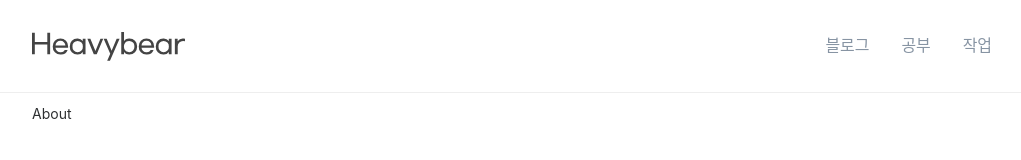
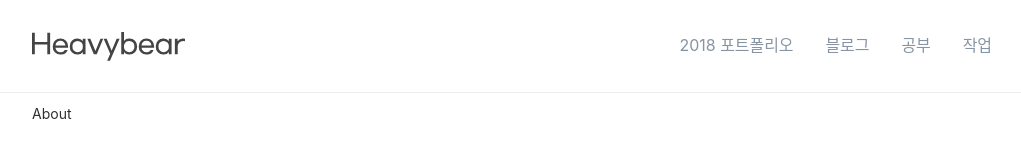
Before and after one commit to cksrlcks/next-blog, a Next.js app: page /about in a window 1280 px wide. Shown: the top 160 px of the page, without its empty margins (128-1149 px from the left). Built offline with nearby package versions, Linux system fonts and the light colour scheme.

Commit message:
2018 link add

```diff
--- a/components/header.js
+++ b/components/header.js
@@ -1,83 +1,107 @@
-import ActiveLink from './activeLink';
-import Link from 'next/link'
-import styled from 'styled-components';
-import Logo from '../components/logo';
+import ActiveLink from "./activeLink";
+import Link from "next/link";
+import styled from "styled-components";
+import Logo from "../components/logo";
 
 const Nav = () => {
   return (
     <Header>
       <div className="global-inner">
-                <h1 className="logo"><Link prefetch={true} href="/"><a><Logo className="logo" /></a></Link></h1>
+        <h1 className="logo">
+          <Link prefetch={true} href="/">
+            <a>
+              <Logo className="logo" />
+            </a>
+          </Link>
+        </h1>
         <nav className="gnb">
-                    <ActiveLink prefetch={true} href="/blog" activeClassName='active'><a>블로그</a></ActiveLink>
-                    <ActiveLink prefetch={true} href="/study" activeClassName='active'><a>공부</a></ActiveLink>
-                    <ActiveLink prefetch={true} href="/work" activeClassName='active'><a>작업</a></ActiveLink>
+          <a
+            href="https://heavybear.cafe24.com/2018/"
+            target="_blank"
+            rel="noopener noreferrer"
+          >
+            2018 <i>포트폴리오</i>
+          </a>
+          <ActiveLink prefetch={true} href="/blog" activeClassName="active">
+            <a>블로그</a>
+          </ActiveLink>
+          <ActiveLink prefetch={true} href="/study" activeClassName="active">
+            <a>공부</a>
+          </ActiveLink>
+          <ActiveLink prefetch={true} href="/work" activeClassName="active">
+            <a>작업</a>
+          </ActiveLink>
         </nav>
         <WritePost>Write</WritePost>
       </div>
     </Header>
-    )
-}
+  );
+};
 
 export default Nav;
 
 const Header = styled.header`
-    background:#fff;
-    border-bottom:1px solid #eee;
-    font-size:1.14em;
-    .global-inner{
-        display:flex;
-        justify-content:space-between;
-        align-item:center;
-        padding:2em 0 1.8em;
-        transition:all 0.2s ease;
+  background: #fff;
+  border-bottom: 1px solid #eee;
+  font-size: 1.14em;
+  .global-inner {
+    display: flex;
+    justify-content: space-between;
+    align-item: center;
+    padding: 2em 0 1.8em;
+    transition: all 0.2s ease;
 
     @media (max-width: 968px) {
-            padding:1.8em 1em 1.6em;
+      padding: 1.8em 1em 1.6em;
     }
     @media (max-width: 768px) {
-            padding:1.6em 1em 1.4em;
+      padding: 1.6em 1em 1.4em;
     }
 
-        nav{
-            line-height:1.8em;
-            display:flex;
-            align-item:center;
-            a{
-                display:block;
-                margin-left:2em;
-                color:#8794A3;
+    nav {
+      line-height: 1.8em;
+      display: flex;
+      align-item: center;
+      a {
+        display: block;
+        margin-left: 2em;
+        color: #8794a3;
         transition: color 0.2s;
-                &:hover{
-
-                    color:#435061
+        &:hover {
+          color: #435061;
         }
-                &.active{
-                    color:rgb(34, 184, 207);
+        &.active {
+          color: rgb(34, 184, 207);
         }
-                @media (max-width: 768px){
-                    font-size:0.95em;
+        @media (max-width: 768px) {
+          font-size: 0.95em;
+        }
+        @media (max-width: 425px) {
+          font-size: 0.9em;
+          margin-left: 1.3em;
         }
       }
-
+      @media (max-width: 500px) {
+        i {
+          display: none;
         }
       }
-`
+    }
+  }
+`;
 
 const WritePost = styled.button`
-    box-sizing:border-box;
+  box-sizing: border-box;
   height: 2.5em;
-    display:inline-block;
-    padding:0 0.875em;
+  display: inline-block;
+  padding: 0 0.875em;
   border: 0.0625em solid #0baa75;
   border-radius: 0.125em;
-    background-image: linear-gradient(0deg,#0eb87f,#14d997);
+  background-image: linear-gradient(0deg, #0eb87f, #14d997);
   background-size: 100% 200%;
-    font-size:0.875em;
-    color:#fff;
-    overflow:hidden;
-    vertical-align:middle;
-    display:none;
-
-
-`
+  font-size: 0.875em;
+  color: #fff;
+  overflow: hidden;
+  vertical-align: middle;
+  display: none;
+`;
```
Lines whose indentation alone changed are shown as unchanged.
